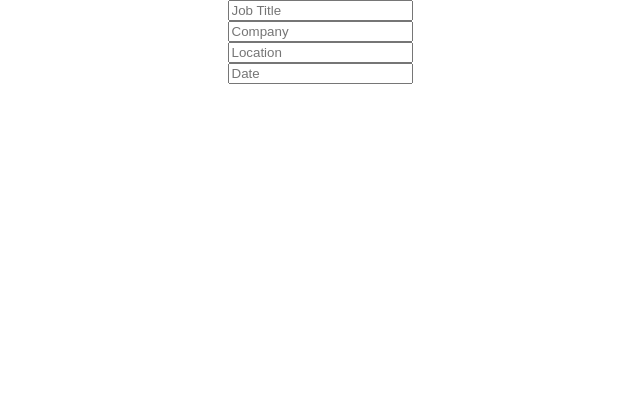
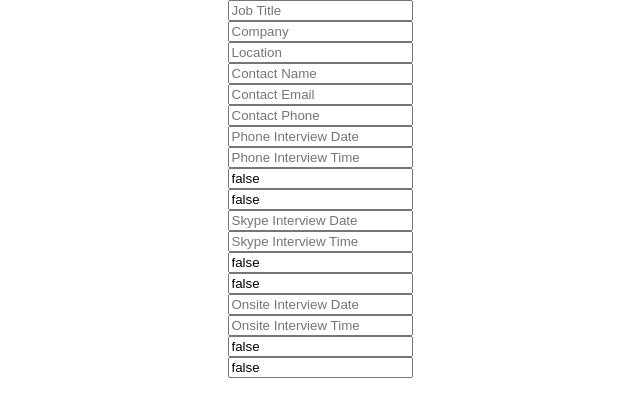
Before and after one commit to nahomtefera/job_tracker, a React (Create React App) app: page / in a window 1280 px wide. Shown: the top 416 px of the page, without its empty margins (320-960 px from the left). Built offline with nearby package versions, Linux system fonts and the light colour scheme.

Commit message:
created all inputs for job_info fields

```diff
--- a/src/App.js
+++ b/src/App.js
@@ -23,7 +23,7 @@ class App extends Component {
           location: "",
           date: "",
           contact_name: "",
-          contact_emal: "",
+          contact_email: "",
           contact_phone: "",
           phone_interview_date: "",
           phone_interview_time: "",
@@ -69,10 +69,29 @@ class App extends Component {
         {this.state.jobs.map((job)=>{
           return (
             <div id={job.id} key={"job-" + job.id}>
+                {/* Job Info */}
                 <input className="title" placeholder="Job Title" value={job.title} onChange={this.handleChange} /> <br/>
                 <input className="company" placeholder="Company" value={job.company} onChange={this.handleChange} /> <br/>
                 <input className="location" placeholder="Location" value={job.location} onChange={this.handleChange} /> <br/>
-                <input className="date" placeholder="Date" value={job.date} onChange={this.handleChange} /> <br/>
+                {/* Contact Info */}
+                <input className="contact_name" placeholder="Contact Name" value={job.contact_name} onChange={this.handleChange} /> <br/>
+                <input className="contact_email" placeholder="Contact Email" value={job.contact_email} onChange={this.handleChange} /> <br/>
+                <input className="contact_phone" placeholder="Contact Phone" value={job.contact_phone} onChange={this.handleChange} /> <br/>
+                {/* Phone Interview */}
+                <input className="phone_interview_date" placeholder="Phone Interview Date" value={job.phone_interview_date} onChange={this.handleChange} /> <br/>
+                <input className="phone_interview_time" placeholder="Phone Interview Time" value={job.phone_interview_time} onChange={this.handleChange} /> <br/>
+                <input className="phone_interview_follow" placeholder="Phone Interview Follow Up" value={job.phone_interview_follow} onChange={this.handleChange} /> <br/>
+                <input className="phone_interview_thanks" placeholder="Phone Interview Thanks" value={job.phone_interview_thanks} onChange={this.handleChange} /> <br/>
+                {/* Skype Interview */}
+                <input className="skype_interview_date" placeholder="Skype Interview Date" value={job.skype_interview_date} onChange={this.handleChange} /> <br/>
+                <input className="skype_interview_time" placeholder="Skype Interview Time" value={job.skype_interview_time} onChange={this.handleChange} /> <br/>
+                <input className="skype_interview_follow" placeholder="Skype Interview Follow Up" value={job.skype_interview_follow} onChange={this.handleChange} /> <br/>
+                <input className="skype_interview_thanks" placeholder="Skype Interview Thanks" value={job.skype_interview_thanks} onChange={this.handleChange} /> <br/>
+                {/* Skype Interview */}
+                <input className="onsite_interview_date" placeholder="Onsite Interview Date" value={job.onsite_interview_date} onChange={this.handleChange} /> <br/>
+                <input className="onsite_interview_time" placeholder="Onsite Interview Time" value={job.onsite_interview_time} onChange={this.handleChange} /> <br/>
+                <input className="onsite_interview_follow" placeholder="Onsite Interview Follow Up" value={job.onsite_interview_follow} onChange={this.handleChange} /> <br/>
+                <input className="onsite_interview_thanks" placeholder="Onsite Interview Thanks" value={job.onsite_interview_thanks} onChange={this.handleChange} /> <br/>
 
             </div>
           )
```
